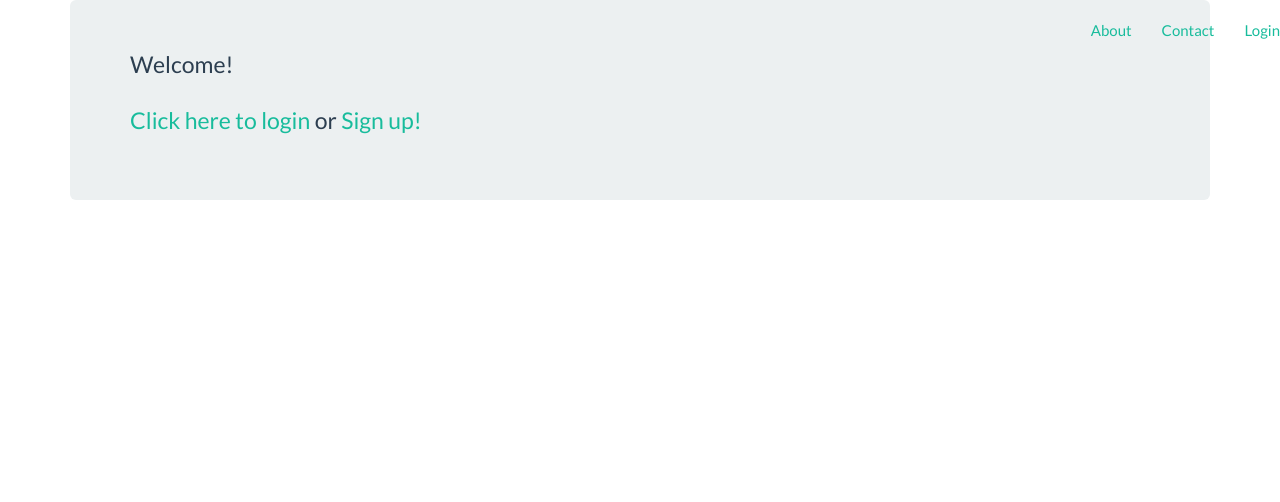
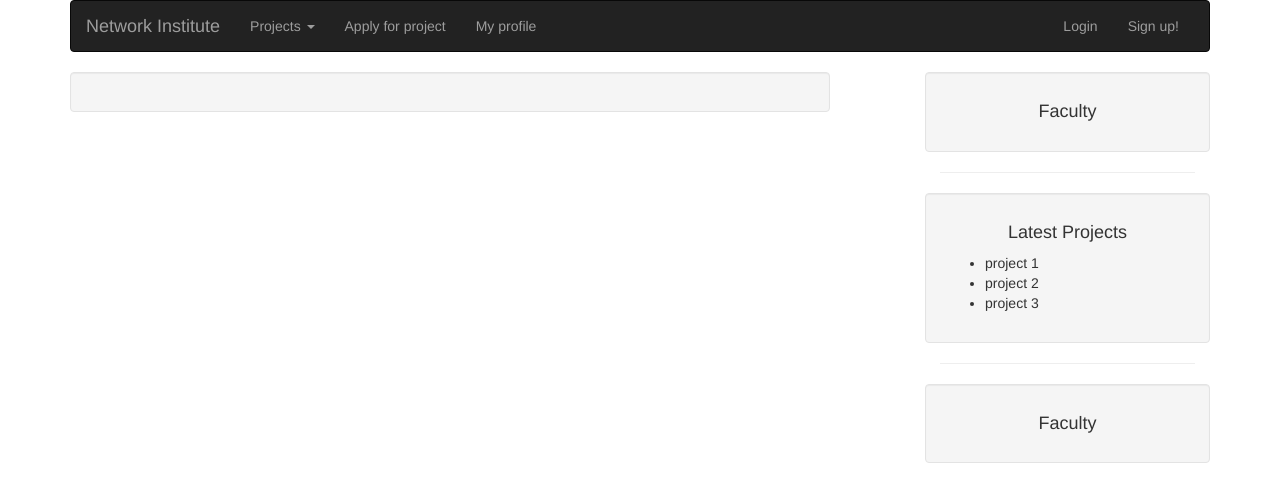
Before and after one commit to danicretu/SocialWeb, a Django app: page / in a window 1280 px wide. Shown: the top 502 px of the page. Run offline with Django 3.2, Linux system fonts and the light colour scheme; some libraries are stand-ins or nearby versions.

Commit message:
Styling home.html - header menu and structure

```diff
--- a/socialwebproject/main/templates/main/home.html
+++ b/socialwebproject/main/templates/main/home.html
@@ -4,35 +4,89 @@
 <html>
 <head>
 	<meta http-equiv="content-type" content="text/html; charset=UTF-8">
-	<title>Hello, World!</title>
-	<link rel="stylesheet" type="text/css" href="{% static 'bootstrap/css/bootstrap.css' %}">
+	<title>Home</title>
+<script src="//ajax.googleapis.com/ajax/libs/jquery/1.11.0/jquery.min.js"></script>
+<script src="//netdna.bootstrapcdn.com/bootstrap/3.1.1/js/bootstrap.min.js"></script>
+<link rel="stylesheet" type="text/css" href="//netdna.bootstrapcdn.com/bootstrap/3.1.1/css/bootstrap.min.css"
 </head>
 
 <body>
-	<div>
-		<ul class="nav navbar-nav navbar-right">
-			<li><a href="#">About</a></li>
-			<li><a href="#">Contact</a></li>
+	<div class="container">
+
+<nav class="navbar navbar-inverse ">
+	<div class="container-fluid">
+	 <div class="navbar-header">
+	 	<button type="button" class="navbar-toggle collapsed" data-toggle="collapse" data-target="#bs-example-navbar-collapse-6" aria-expanded="false">
+	 		<span class="sr-only">Toggle navigation</span>
+	 		 <span class="icon-bar"></span>
+	 		  <span class="icon-bar"></span>
+	 		  <span class="icon-bar"></span>
+	 		</button> <a class="navbar-brand" href="#">Network Institute</a> </div> <div class="collapse navbar-collapse" id="bs-example-navbar-collapse-6">
+
+	    <ul class="nav navbar-nav navbar-left">
+			<li class="dropdown">
+		          <a href="#" class="dropdown-toggle" data-toggle="dropdown" role="button" aria-haspopup="true" aria-expanded="false">Projects <span class="caret"></span></a>
+		          <ul class="dropdown-menu">
+		            <li><a href="#">My projects</a></li>
+		            <li><a href="#">View all projects</a></li>
+		            <li><a href="#">Create a new project</a></li>
+
+		          </ul>
+        </li>
+			<li><a href="#">Apply for project</a></li>
+			<li><a href="#">My profile</a></li>
+
+		</ul>
+
+		 <ul class="nav navbar-nav navbar-right">
 			{% if user.is_authenticated %}
+			<li ><a href="" class="text-uppercase text-primary"><span class="text-primary">Hi, {{ user.username }}!</span> </a></li>
 				<li><a href="{% url 'socialweb_logout' %}">Logout</a></li>
 			{% else %}
-				<li><a href="{% url 'socialweb_login' %">Login</a></li>
+				<li><a href="{% url 'socialweb_login' %}">Login</a></li>
+				<li>	<a href="#">Sign up!</a></li>
 			{% endif %}
 		</ul>
-	</div>
-	<div class="container">
-		<div class="jumbotron">
-			{% if user.is_authenticated %}
-				<p>Hi, {{ user.username }}! </p>
-			{% else %}
-				<p>Welcome!</p>
-				<p style="margin-top: 1em">
-					<a href="{% url 'socialweb_login' %}">Click here to login</a> or
-					<a href="#">Sign up!</a>
-				</p>
-			{% endif %}
-		</div>
-	</div>
+
+
+
+	</div> </div> </nav>
+
+
+  <div class="container row">
+  	<div class="col-md-8 well">
+  	</div>
+  	<div class="col-md-1">
+  	</div>
+
+  	<div class="col-md-3">
+  		<div class="row well">
+  			<h4 class="text-center">Faculty</h4>
+  		</div>
+  		<hr>
+  		<div class="row well">
+  			<h4 class="text-center">Latest Projects</h4>
+  			<ul>
+  					<li>project 1</li>
+  					<li>project 2</li>
+  					<li>project 3</li>
+  			</ul>
+  		</div>
+  		<hr>
+  		<div class="row well">
+  			<h4 class="text-center">Faculty</h4>
+  		</div>
+  	</div>
+
+
+
+  </div>
+
+
+
+
+
+</div>
 </body>
 
 </html>
```
